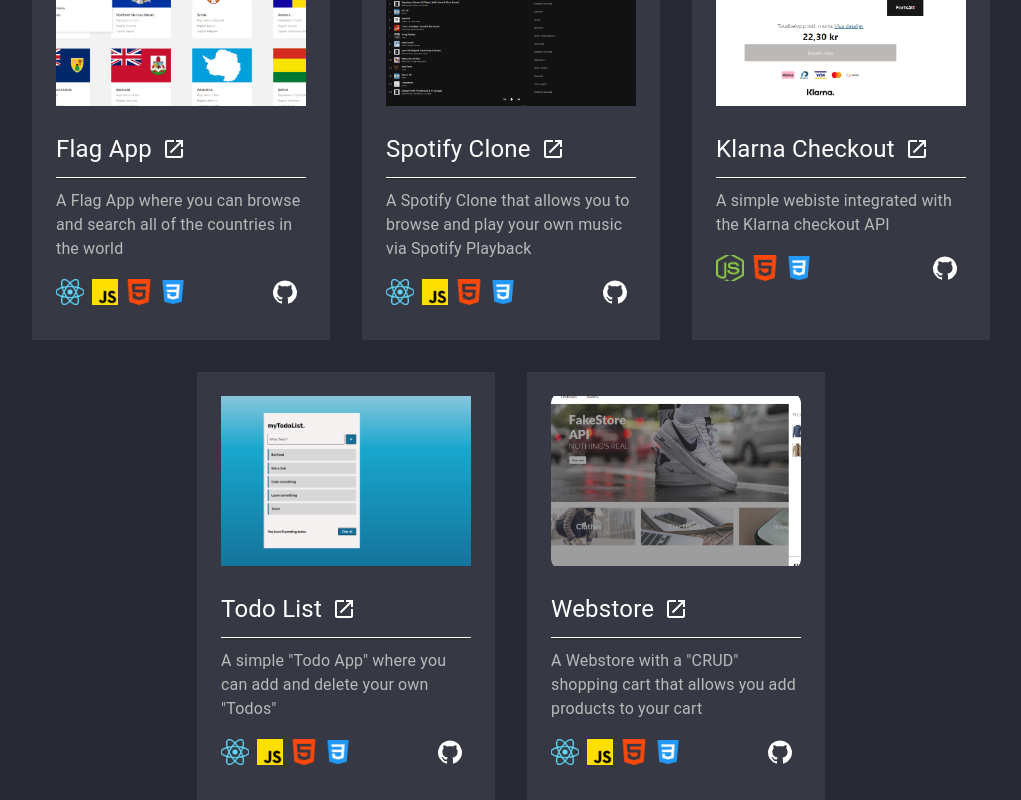
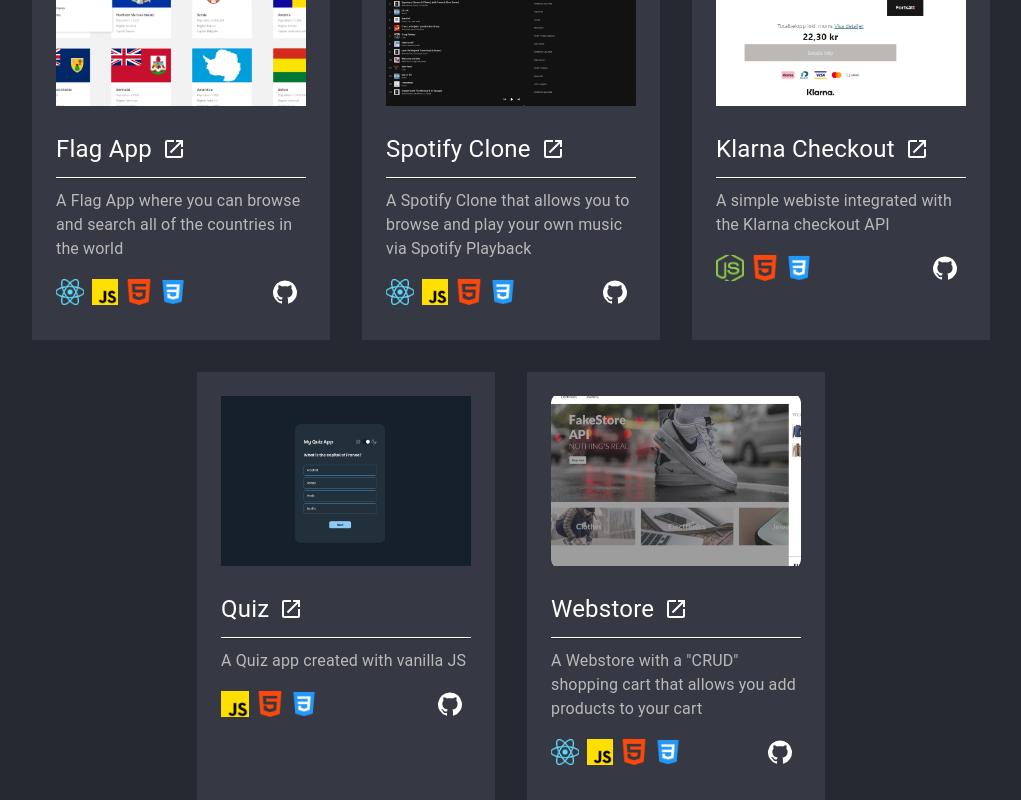
Before and after one commit to sesar2/new-portfolio, a React (Vite) app: page / in a window 1280 px wide. Shown: the part 1782-2582 px from the top of the page, without its empty margins (129-1150 px from the left). Built offline with nearby package versions, Linux system fonts and the light colour scheme.

Commit message:
new project

```diff
--- a/src/pages/Projects.jsx
+++ b/src/pages/Projects.jsx
@@ -7,7 +7,8 @@ import flag from "../assets/flagappimage.png"
 import spotify from "../assets/spot.png"
 import klarna from "../assets/klarna.png"
 import store from "../assets/webshop1.png"
-import todo from "../assets/todolisten.png"
+import quiz from "../assets/quiz.png"
+
 import js from '../assets/48ad4561f3b9c1370c90e844f0389a24.png'
 import react from '../assets/0d1fa5d47f8fdc85fc2c47093802d670.png'
 import css from "../assets/e601da9bb6aed09b0383a3bacffeaf8a.png"
@@ -157,16 +158,16 @@ const Projects = () => {
 						transition={{ duration: 0.25, delay: 0.55 }}
 						>
 						<Project
-							repo={null}
-							link={'https://remarkable-lebkuchen-756823.netlify.app/'}
-							name={'Todo List'}
-							img={todo}
-							desc={'A simple "Todo App" where you can add and delete your own "Todos"'}
+							repo={'https://github.com/sesar2/quiz-inl-mning'}
+							link={'https://quiz-inl-mning.vercel.app/'}
+							name={'Quiz'}
+							img={quiz}
+							desc={'A Quiz app created with vanilla JS'}
 							color={'rgba(233, 52, 52, 0.63)'}
-							lang1={react}
-							lang2={js}
-							lang3={html}
-							lang4={css}
+							lang1={js}
+							lang2={html}
+							lang3={css}
+							lang4={null}
 
 							/>
 					</Box>
```
Also changed, not shown: src/assets/quiz.png (added).
